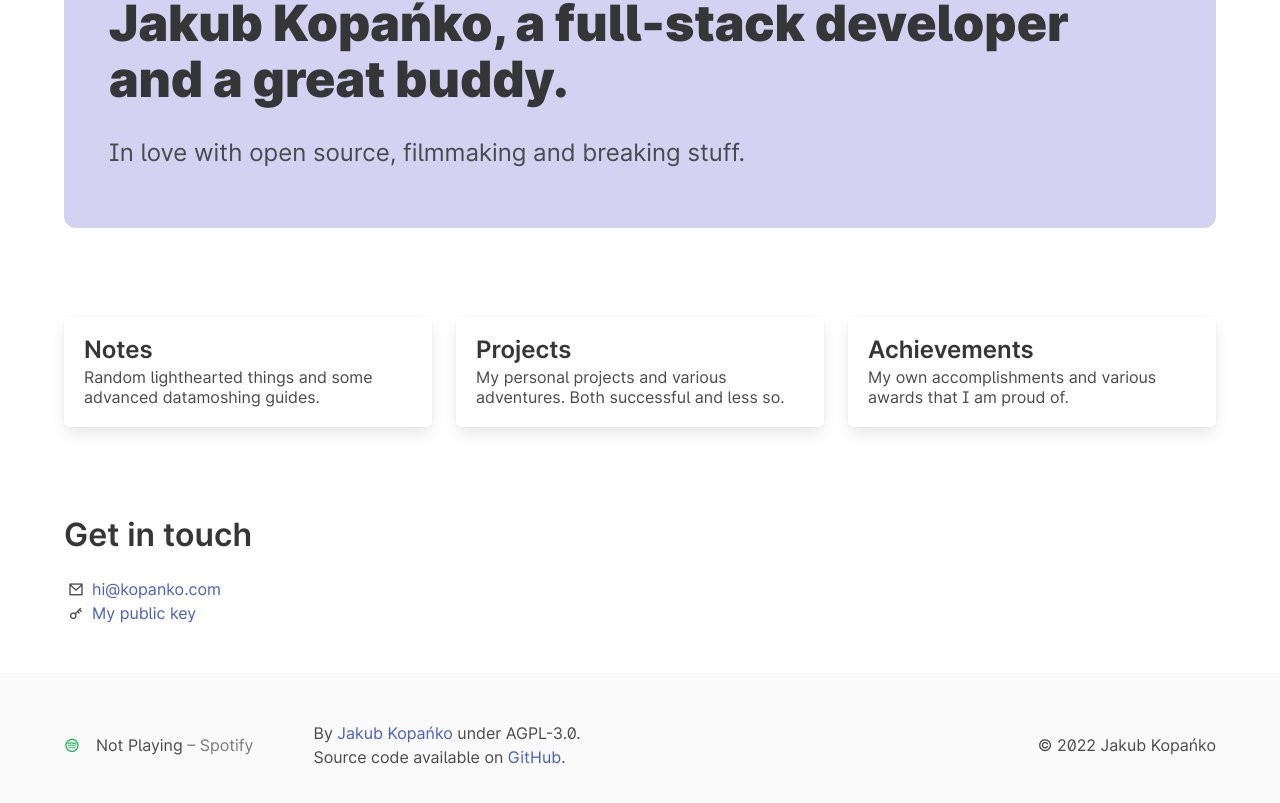
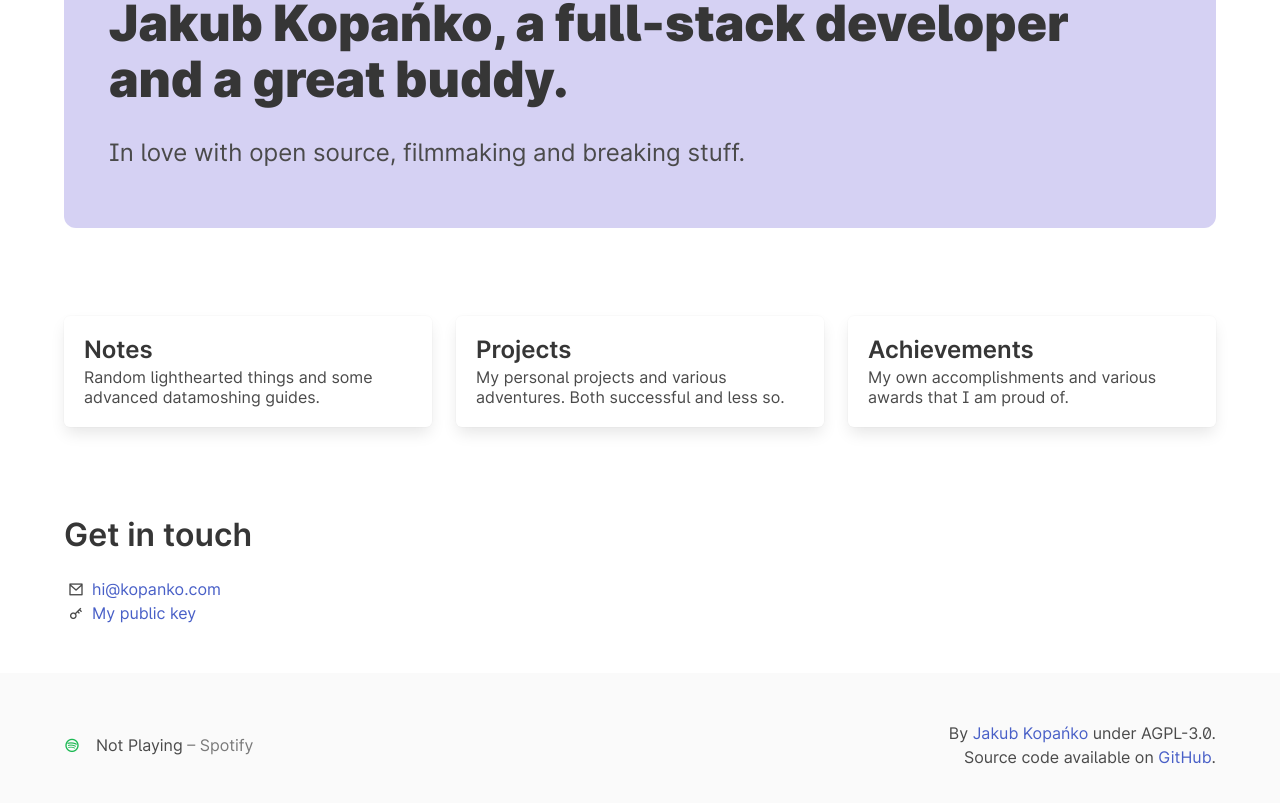
Before and after one commit to pcktm/kopanko.com, a Next.js app: page / in a window 1280 px wide. Shown: the part 241-1044 px from the top of the page. Built offline with nearby package versions, Linux system fonts and the light colour scheme; no server answers.

Commit message:
fix: remove the copyright notice, unnescessary

```diff
--- a/components/layout/footer.tsx
+++ b/components/layout/footer.tsx
@@ -36,17 +36,17 @@ export default function Footer() {
                 </div>
               </div>
             </div>
-            {/* You are required to preserve this notice */}
-            {!process.env.NEXT_PUBLIC_DISABLE_BRANDING &&
-              <p className='has-text-left ml-6'>
-                By <a href="https://kopanko.com">Jakub Kopańko</a> under AGPL-3.0.<br />
-                Source code available on <a href="https://github.com/pcktm/kopanko.com">GitHub</a>.
-              </p>
-            }
+
           </div>
           <div className="level-right">
             <div className="level-item copy">
-              <p>&copy; 2022 Jakub Kopańko</p>
+              {/* You are required to preserve this notice */}
+              {!process.env.NEXT_PUBLIC_DISABLE_BRANDING &&
+                <p className='has-text-right ml-6'>
+                  By <a href="https://kopanko.com">Jakub Kopańko</a> under AGPL-3.0.<br />
+                  Source code available on <a href="https://github.com/pcktm/kopanko.com">GitHub</a>.
+                </p>
+              }
             </div>
           </div>
         </div>
```
